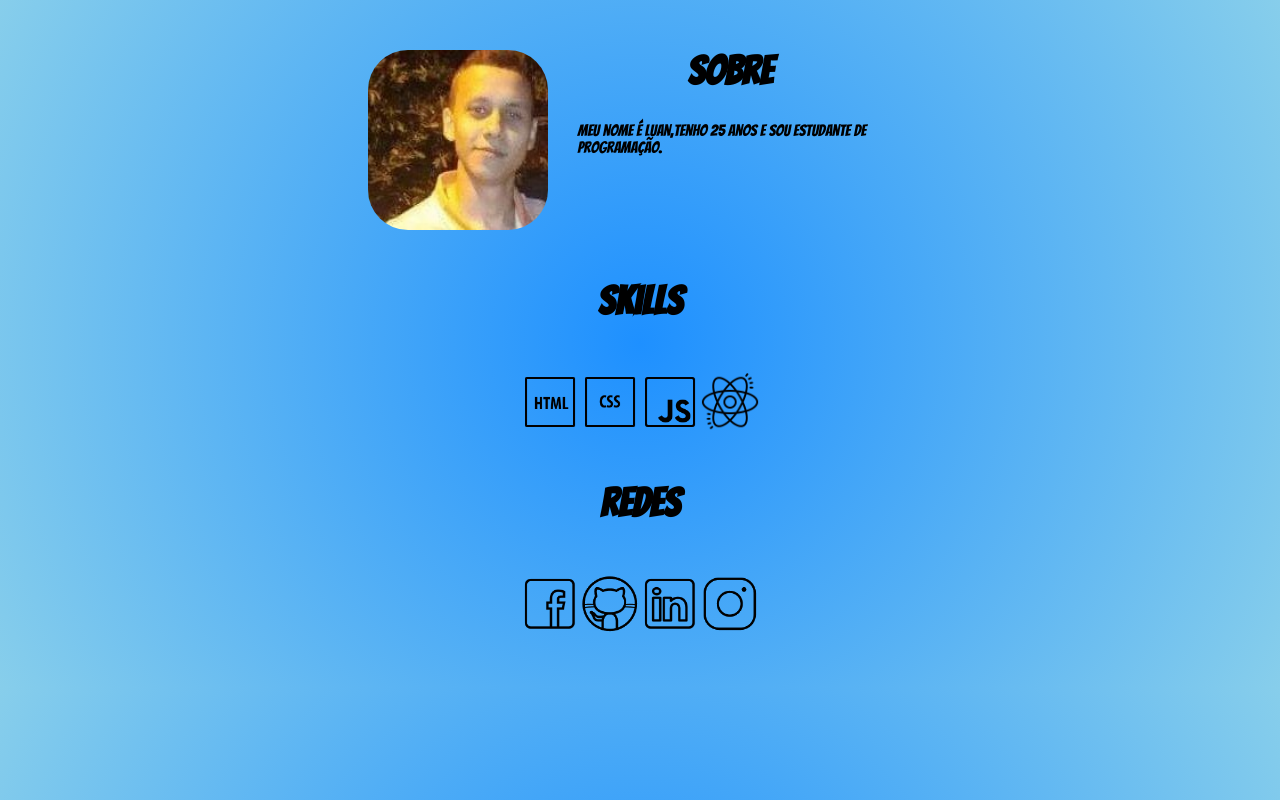
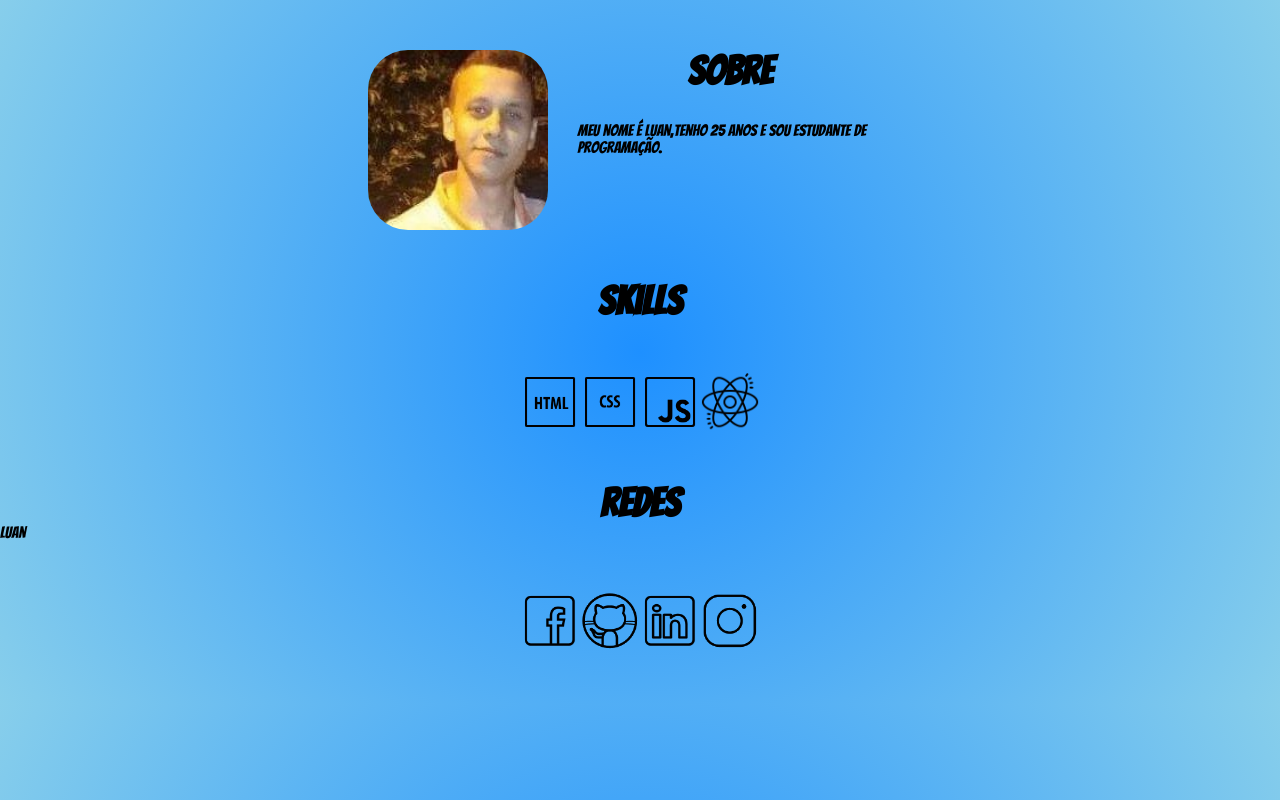
Before and after one commit to kelvgraf/my-profile, a plain HTML site: page index.html in a window 1280 px wide. Drawn offline with Linux system fonts and the light colour scheme.

Commit message:
add um p

```diff
--- a/index.html
+++ b/index.html
@@ -26,6 +26,7 @@
 		</div>
 		<div>
 			<h1 class="title">Redes</h1>
+			<p>Luan</p>
 			<div class="block">
 				<a target="__blank" href="https://www.facebook.com/luantodinho"><img src="assets/facebook.png"
 						alt="facebook"></a>
```
